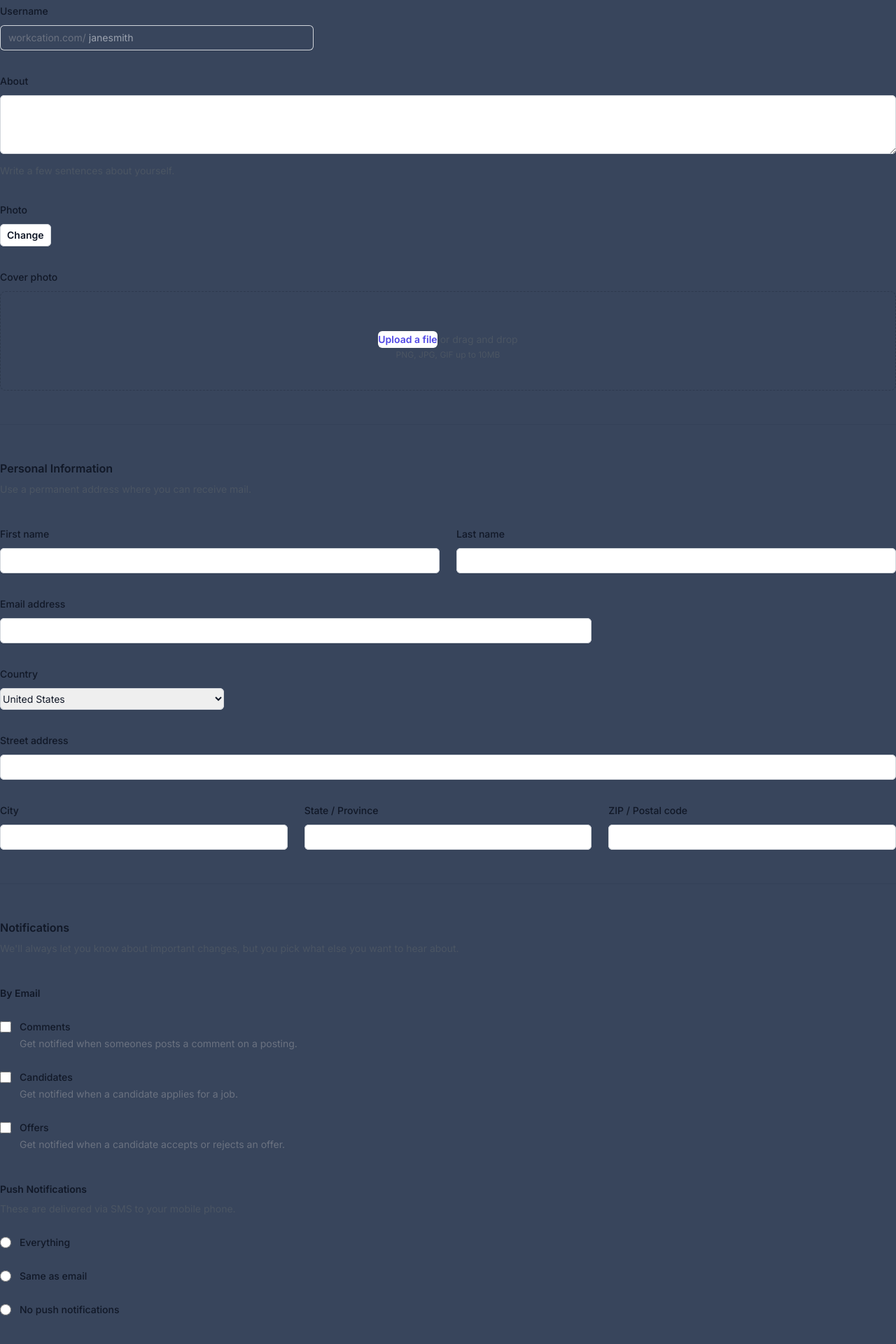
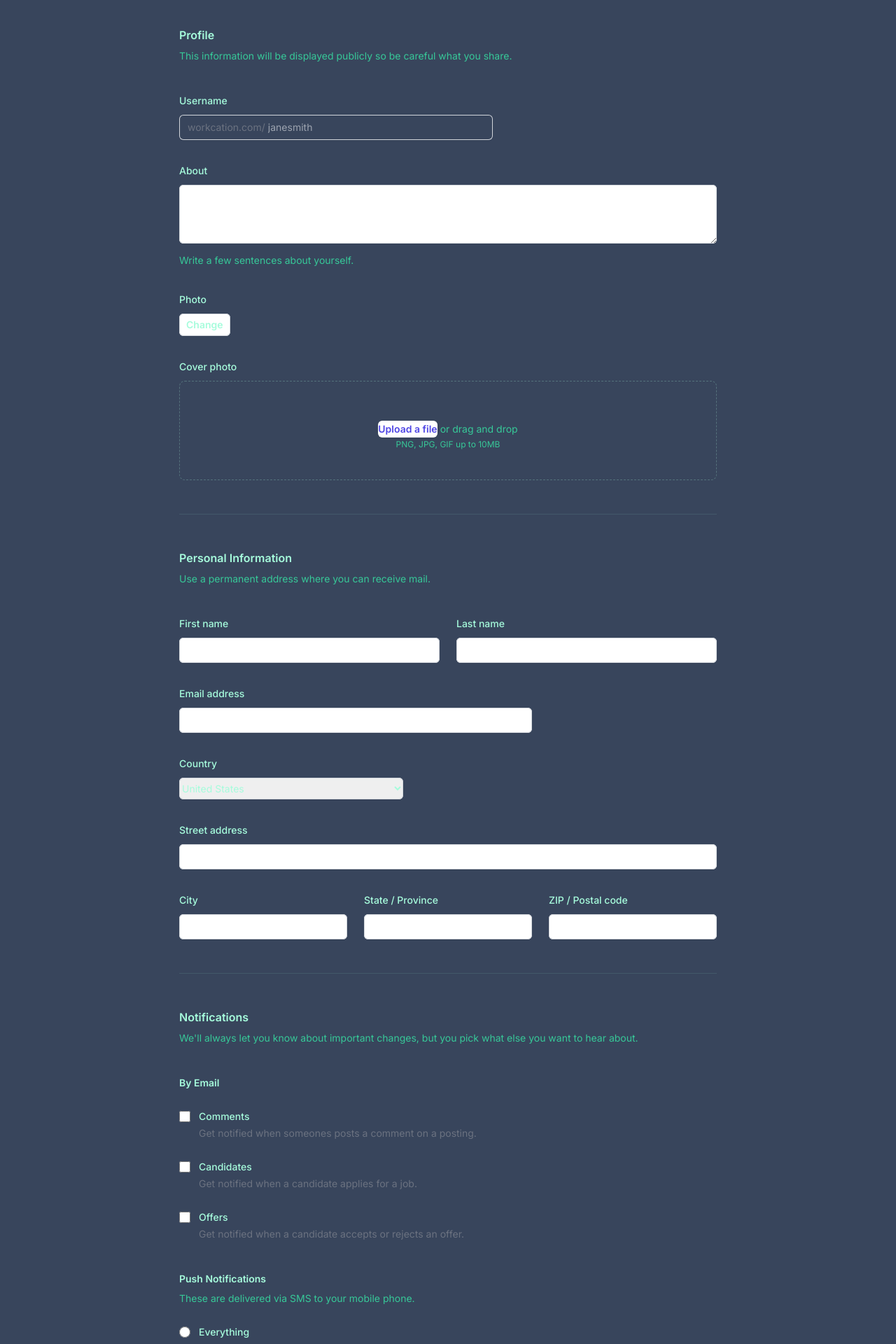
Before and after one commit to Fantominium/njs13, a Next.js app: page /Form in a window 1280 px wide. Shown: the part 160-2080 px from the top of the page at 70% size. Built offline with nearby package versions, Linux system fonts and the light colour scheme.

Commit message:
formatted form

```diff
--- a/src/app/Form/page.tsx
+++ b/src/app/Form/page.tsx
@@ -1,3 +1,4 @@
+import ContentBlock from '@/components/ContentBlock/page'
 import React from 'react'
 
 type Props = {}
@@ -5,17 +6,18 @@ const InfoSegment:string = "We'll always let you know about important changes, b
 
 const Form = (props: Props) => {
   return (
+    <ContentBlock>
     <form>
-    <div className="space-y-12">
-      <div className="border-b border-gray-900/10 pb-12">
-        <h2 className="text-base font-semibold leading-7 text-gray-900">Profile</h2>
-        <p className="mt-1 text-sm leading-6 text-gray-600">
+    <div className="space-y-12 sm:py-32 max-w-screen-md my-0 mx-auto">
+      <div className="border-b border-primary/10 pb-12">
+        <h2 className="text-base font-semibold leading-7 text-primary">Profile</h2>
+        <p className="mt-1 text-sm leading-6 text-accent">
           This information will be displayed publicly so be careful what you share.
         </p>
 
         <div className="mt-10 grid grid-cols-1 gap-x-6 gap-y-8 sm:grid-cols-6">
           <div className="sm:col-span-4">
-            <label htmlFor="username" className="block text-sm font-medium leading-6 text-gray-900">
+            <label htmlFor="username" className="block text-sm font-medium leading-6 text-primary">
               Username
             </label>
             <div className="mt-2">
@@ -26,7 +28,7 @@ const Form = (props: Props) => {
                   name="username"
                   id="username"
                   autoComplete="username"
-                  className="block flex-1 border-0 bg-transparent py-1.5 pl-1 text-gray-900 placeholder:text-gray-400 focus:ring-0 sm:text-sm sm:leading-6"
+                  className="block flex-1 border-0 bg-transparent py-1.5 pl-1 text-primary placeholder:text-gray-400 focus:ring-0 sm:text-sm sm:leading-6"
                   placeholder="janesmith"
                 />
               </div>
@@ -34,7 +36,7 @@ const Form = (props: Props) => {
           </div>
 
           <div className="col-span-full">
-            <label htmlFor="about" className="block text-sm font-medium leading-6 text-gray-900">
+            <label htmlFor="about" className="block text-sm font-medium leading-6 text-primary">
               About
             </label>
             <div className="mt-2">
@@ -42,21 +44,21 @@ const Form = (props: Props) => {
                 id="about"
                 name="about"
                 rows={3}
-                className="block w-full rounded-md border-0 py-1.5 text-gray-900 shadow-sm ring-1 ring-inset ring-gray-300 placeholder:text-gray-400 focus:ring-2 focus:ring-inset focus:ring-indigo-600 sm:text-sm sm:leading-6"
+                className="block w-full rounded-md border-0 py-1.5 text-primary shadow-sm ring-1 ring-inset ring-gray-300 placeholder:text-gray-400 focus:ring-2 focus:ring-inset focus:ring-indigo-600 sm:text-sm sm:leading-6"
                 defaultValue={''}
               />
             </div>
-            <p className="mt-3 text-sm leading-6 text-gray-600">Write a few sentences about yourself.</p>
+            <p className="mt-3 text-sm leading-6 text-accent">Write a few sentences about yourself.</p>
           </div>
 
           <div className="col-span-full">
-            <label htmlFor="photo" className="block text-sm font-medium leading-6 text-gray-900">
+            <label htmlFor="photo" className="block text-sm font-medium leading-6 text-primary">
               Photo
             </label>
             <div className="mt-2 flex items-center gap-x-3">
               <button
                 type="button"
-                className="rounded-md bg-white px-2.5 py-1.5 text-sm font-semibold text-gray-900 shadow-sm ring-1 ring-inset ring-gray-300 hover:bg-gray-50"
+                className="rounded-md bg-white px-2.5 py-1.5 text-sm font-semibold text-primary shadow-sm ring-1 ring-inset ring-gray-300 hover:bg-gray-50"
               >
                 Change
               </button>
@@ -64,12 +66,12 @@ const Form = (props: Props) => {
           </div>
 
           <div className="col-span-full">
-            <label htmlFor="cover-photo" className="block text-sm font-medium leading-6 text-gray-900">
+            <label htmlFor="cover-photo" className="block text-sm font-medium leading-6 text-primary">
               Cover photo
             </label>
-            <div className="mt-2 flex justify-center rounded-lg border border-dashed border-gray-900/25 px-6 py-10">
+            <div className="mt-2 flex justify-center rounded-lg border border-dashed border-primary/25 px-6 py-10">
               <div className="text-center">
-                <div className="mt-4 flex text-sm leading-6 text-gray-600">
+                <div className="mt-4 flex text-sm leading-6 text-accent">
                   <label
                     htmlFor="file-upload"
                     className="relative cursor-pointer rounded-md bg-white font-semibold text-indigo-600 focus-within:outline-none focus-within:ring-2 focus-within:ring-indigo-600 focus-within:ring-offset-2 hover:text-indigo-500"
@@ -79,20 +81,20 @@ const Form = (props: Props) => {
                   </label>
                   <p className="pl-1">or drag and drop</p>
                 </div>
-                <p className="text-xs leading-5 text-gray-600">PNG, JPG, GIF up to 10MB</p>
+                <p className="text-xs leading-5 text-accent">PNG, JPG, GIF up to 10MB</p>
               </div>
             </div>
           </div>
         </div>
       </div>
 
-      <div className="border-b border-gray-900/10 pb-12">
-        <h2 className="text-base font-semibold leading-7 text-gray-900">Personal Information</h2>
-        <p className="mt-1 text-sm leading-6 text-gray-600">Use a permanent address where you can receive mail.</p>
+      <div className="border-b border-primary/10 pb-12">
+        <h2 className="text-base font-semibold leading-7 text-primary">Personal Information</h2>
+        <p className="mt-1 text-sm leading-6 text-accent">Use a permanent address where you can receive mail.</p>
 
         <div className="mt-10 grid grid-cols-1 gap-x-6 gap-y-8 sm:grid-cols-6">
           <div className="sm:col-span-3">
-            <label htmlFor="first-name" className="block text-sm font-medium leading-6 text-gray-900">
+            <label htmlFor="first-name" className="block text-sm font-medium leading-6 text-primary">
               First name
             </label>
             <div className="mt-2">
@@ -101,13 +103,13 @@ const Form = (props: Props) => {
                 name="first-name"
                 id="first-name"
                 autoComplete="given-name"
-                className="block w-full rounded-md border-0 py-1.5 text-gray-900 shadow-sm ring-1 ring-inset ring-gray-300 placeholder:text-gray-400 focus:ring-2 focus:ring-inset focus:ring-indigo-600 sm:text-sm sm:leading-6"
+                className="block w-full rounded-md border-0 py-1.5 text-primary shadow-sm ring-1 ring-inset ring-gray-300 placeholder:text-gray-400 focus:ring-2 focus:ring-inset focus:ring-indigo-600 sm:text-sm sm:leading-6"
               />
             </div>
           </div>
 
           <div className="sm:col-span-3">
-            <label htmlFor="last-name" className="block text-sm font-medium leading-6 text-gray-900">
+            <label htmlFor="last-name" className="block text-sm font-medium leading-6 text-primary">
               Last name
             </label>
             <div className="mt-2">
@@ -116,13 +118,13 @@ const Form = (props: Props) => {
                 name="last-name"
                 id="last-name"
                 autoComplete="family-name"
-                className="block w-full rounded-md border-0 py-1.5 text-gray-900 shadow-sm ring-1 ring-inset ring-gray-300 placeholder:text-gray-400 focus:ring-2 focus:ring-inset focus:ring-indigo-600 sm:text-sm sm:leading-6"
+                className="block w-full rounded-md border-0 py-1.5 text-primary shadow-sm ring-1 ring-inset ring-gray-300 placeholder:text-gray-400 focus:ring-2 focus:ring-inset focus:ring-indigo-600 sm:text-sm sm:leading-6"
               />
             </div>
           </div>
 
           <div className="sm:col-span-4">
-            <label htmlFor="email" className="block text-sm font-medium leading-6 text-gray-900">
+            <label htmlFor="email" className="block text-sm font-medium leading-6 text-primary">
               Email address
             </label>
             <div className="mt-2">
@@ -131,13 +133,13 @@ const Form = (props: Props) => {
                 name="email"
                 type="email"
                 autoComplete="email"
-                className="block w-full rounded-md border-0 py-1.5 text-gray-900 shadow-sm ring-1 ring-inset ring-gray-300 placeholder:text-gray-400 focus:ring-2 focus:ring-inset focus:ring-indigo-600 sm:text-sm sm:leading-6"
+                className="block w-full rounded-md border-0 py-1.5 text-primary shadow-sm ring-1 ring-inset ring-gray-300 placeholder:text-gray-400 focus:ring-2 focus:ring-inset focus:ring-indigo-600 sm:text-sm sm:leading-6"
               />
             </div>
           </div>
 
           <div className="sm:col-span-3">
-            <label htmlFor="country" className="block text-sm font-medium leading-6 text-gray-900">
+            <label htmlFor="country" className="block text-sm font-medium leading-6 text-primary">
               Country
             </label>
             <div className="mt-2">
@@ -145,7 +147,7 @@ const Form = (props: Props) => {
                 id="country"
                 name="country"
                 autoComplete="country-name"
-                className="block w-full rounded-md border-0 py-1.5 text-gray-900 shadow-sm ring-1 ring-inset ring-gray-300 focus:ring-2 focus:ring-inset focus:ring-indigo-600 sm:max-w-xs sm:text-sm sm:leading-6"
+                className="block w-full rounded-md border-0 py-1.5 text-primary shadow-sm ring-1 ring-inset ring-gray-300 focus:ring-2 focus:ring-inset focus:ring-indigo-600 sm:max-w-xs sm:text-sm sm:leading-6"
               >
                 <option>United States</option>
                 <option>Canada</option>
@@ -155,7 +157,7 @@ const Form = (props: Props) => {
           </div>
 
           <div className="col-span-full">
-            <label htmlFor="street-address" className="block text-sm font-medium leading-6 text-gray-900">
+            <label htmlFor="street-address" className="block text-sm font-medium leading-6 text-primary">
               Street address
             </label>
             <div className="mt-2">
@@ -164,13 +166,13 @@ const Form = (props: Props) => {
                 name="street-address"
                 id="street-address"
                 autoComplete="street-address"
-                className="block w-full rounded-md border-0 py-1.5 text-gray-900 shadow-sm ring-1 ring-inset ring-gray-300 placeholder:text-gray-400 focus:ring-2 focus:ring-inset focus:ring-indigo-600 sm:text-sm sm:leading-6"
+                className="block w-full rounded-md border-0 py-1.5 text-primary shadow-sm ring-1 ring-inset ring-gray-300 placeholder:text-gray-400 focus:ring-2 focus:ring-inset focus:ring-indigo-600 sm:text-sm sm:leading-6"
               />
             </div>
           </div>
 
           <div className="sm:col-span-2 sm:col-start-1">
-            <label htmlFor="city" className="block text-sm font-medium leading-6 text-gray-900">
+            <label htmlFor="city" className="block text-sm font-medium leading-6 text-primary">
               City
             </label>
             <div className="mt-2">
@@ -179,13 +181,13 @@ const Form = (props: Props) => {
                 name="city"
                 id="city"
                 autoComplete="address-level2"
-                className="block w-full rounded-md border-0 py-1.5 text-gray-900 shadow-sm ring-1 ring-inset ring-gray-300 placeholder:text-gray-400 focus:ring-2 focus:ring-inset focus:ring-indigo-600 sm:text-sm sm:leading-6"
+                className="block w-full rounded-md border-0 py-1.5 text-primary shadow-sm ring-1 ring-inset ring-gray-300 placeholder:text-gray-400 focus:ring-2 focus:ring-inset focus:ring-indigo-600 sm:text-sm sm:leading-6"
               />
             </div>
           </div>
 
           <div className="sm:col-span-2">
-            <label htmlFor="region" className="block text-sm font-medium leading-6 text-gray-900">
+            <label htmlFor="region" className="block text-sm font-medium leading-6 text-primary">
               State / Province
             </label>
             <div className="mt-2">
@@ -194,13 +196,13 @@ const Form = (props: Props) => {
                 name="region"
                 id="region"
                 autoComplete="address-level1"
-                className="block w-full rounded-md border-0 py-1.5 text-gray-900 shadow-sm ring-1 ring-inset ring-gray-300 placeholder:text-gray-400 focus:ring-2 focus:ring-inset focus:ring-indigo-600 sm:text-sm sm:leading-6"
+                className="block w-full rounded-md border-0 py-1.5 text-primary shadow-sm ring-1 ring-inset ring-gray-300 placeholder:text-gray-400 focus:ring-2 focus:ring-inset focus:ring-indigo-600 sm:text-sm sm:leading-6"
               />
             </div>
           </div>
 
           <div className="sm:col-span-2">
-            <label htmlFor="postal-code" className="block text-sm font-medium leading-6 text-gray-900">
+            <label htmlFor="postal-code" className="block text-sm font-medium leading-6 text-primary">
               ZIP / Postal code
             </label>
             <div className="mt-2">
@@ -209,23 +211,23 @@ const Form = (props: Props) => {
                 name="postal-code"
                 id="postal-code"
                 autoComplete="postal-code"
-                className="block w-full rounded-md border-0 py-1.5 text-gray-900 shadow-sm ring-1 ring-inset ring-gray-300 placeholder:text-gray-400 focus:ring-2 focus:ring-inset focus:ring-indigo-600 sm:text-sm sm:leading-6"
+                className="block w-full rounded-md border-0 py-1.5 text-primary shadow-sm ring-1 ring-inset ring-gray-300 placeholder:text-gray-400 focus:ring-2 focus:ring-inset focus:ring-indigo-600 sm:text-sm sm:leading-6"
               />
             </div>
           </div>
         </div>
       </div>
 
-      <div className="border-b border-gray-900/10 pb-12">
-        <h2 className="text-base font-semibold leading-7 text-gray-900">Notifications</h2>
-        <p className="mt-1 text-sm leading-6 text-gray-600">
+      <div className="border-b border-primary/10 pb-12">
+        <h2 className="text-base font-semibold leading-7 text-primary">Notifications</h2>
+        <p className="mt-1 text-sm leading-6 text-accent">
             {InfoSegment}
 
         </p>
 
         <div className="mt-10 space-y-10">
           <fieldset>
-            <legend className="text-sm font-semibold leading-6 text-gray-900">By Email</legend>
+            <legend className="text-sm font-semibold leading-6 text-primary">By Email</legend>
             <div className="mt-6 space-y-6">
               <div className="relative flex gap-x-3">
                 <div className="flex h-6 items-center">
@@ -237,7 +239,7 @@ const Form = (props: Props) => {
                   />
                 </div>
                 <div className="text-sm leading-6">
-                  <label htmlFor="comments" className="font-medium text-gray-900">
+                  <label htmlFor="comments" className="font-medium text-primary">
                     Comments
                   </label>
                   <p className="text-gray-500">Get notified when someones posts a comment on a posting.</p>
@@ -253,7 +255,7 @@ const Form = (props: Props) => {
                   />
                 </div>
                 <div className="text-sm leading-6">
-                  <label htmlFor="candidates" className="font-medium text-gray-900">
+                  <label htmlFor="candidates" className="font-medium text-primary">
                     Candidates
                   </label>
                   <p className="text-gray-500">Get notified when a candidate applies for a job.</p>
@@ -269,7 +271,7 @@ const Form = (props: Props) => {
                   />
                 </div>
                 <div className="text-sm leading-6">
-                  <label htmlFor="offers" className="font-medium text-gray-900">
+                  <label htmlFor="offers" className="font-medium text-primary">
                     Offers
                   </label>
                   <p className="text-gray-500">Get notified when a candidate accepts or rejects an offer.</p>
@@ -278,8 +280,8 @@ const Form = (props: Props) => {
             </div>
           </fieldset>
           <fieldset>
-            <legend className="text-sm font-semibold leading-6 text-gray-900">Push Notifications</legend>
-            <p className="mt-1 text-sm leading-6 text-gray-600">These are delivered via SMS to your mobile phone.</p>
+            <legend className="text-sm font-semibold leading-6 text-primary">Push Notifications</legend>
+            <p className="mt-1 text-sm leading-6 text-accent">These are delivered via SMS to your mobile phone.</p>
             <div className="mt-6 space-y-6">
               <div className="flex items-center gap-x-3">
                 <input
@@ -288,7 +290,7 @@ const Form = (props: Props) => {
                   type="radio"
                   className="h-4 w-4 border-gray-300 text-indigo-600 focus:ring-indigo-600"
                 />
-                <label htmlFor="push-everything" className="block text-sm font-medium leading-6 text-gray-900">
+                <label htmlFor="push-everything" className="block text-sm font-medium leading-6 text-primary">
                   Everything
                 </label>
               </div>
@@ -299,7 +301,7 @@ const Form = (props: Props) => {
                   type="radio"
                   className="h-4 w-4 border-gray-300 text-indigo-600 focus:ring-indigo-600"
                 />
-                <label htmlFor="push-email" className="block text-sm font-medium leading-6 text-gray-900">
+                <label htmlFor="push-email" className="block text-sm font-medium leading-6 text-primary">
                   Same as email
                 </label>
               </div>
@@ -310,7 +312,7 @@ const Form = (props: Props) => {
                   type="radio"
                   className="h-4 w-4 border-gray-300 text-indigo-600 focus:ring-indigo-600"
                 />
-                <label htmlFor="push-nothing" className="block text-sm font-medium leading-6 text-gray-900">
+                <label htmlFor="push-nothing" className="block text-sm font-medium leading-6 text-primary">
                   No push notifications
                 </label>
               </div>
@@ -320,8 +322,8 @@ const Form = (props: Props) => {
       </div>
     </div>
 
-    <div className="mt-6 flex items-center justify-end gap-x-6">
-      <button type="button" className="text-sm font-semibold leading-6 text-gray-900">
+    <div className="mt-6 flex items-center justify-end gap-x-6 pb-24 sm:pb12 max-w-screen-md my-0 mx-auto">
+      <button type="button" className="text-sm font-semibold leading-6 text-primary">
         Cancel
       </button>
       <button
@@ -332,6 +334,7 @@ const Form = (props: Props) => {
       </button>
     </div>
   </form>
+  </ContentBlock>
   )
 }
 
--- a/src/app/page.tsx
+++ b/src/app/page.tsx
@@ -2,6 +2,7 @@ import Centre2x2ContentBlock from '@/components/Centre2x2ContentBlock/page'
 import ContentBlock from '@/components/ContentBlock/page'
 import StickyProductContentBlock from '@/components/StickyProductContentBlock/page'
 import Image from 'next/image'
+import Form from './Form/page'
 
 export default function Home() {
   return (
```
